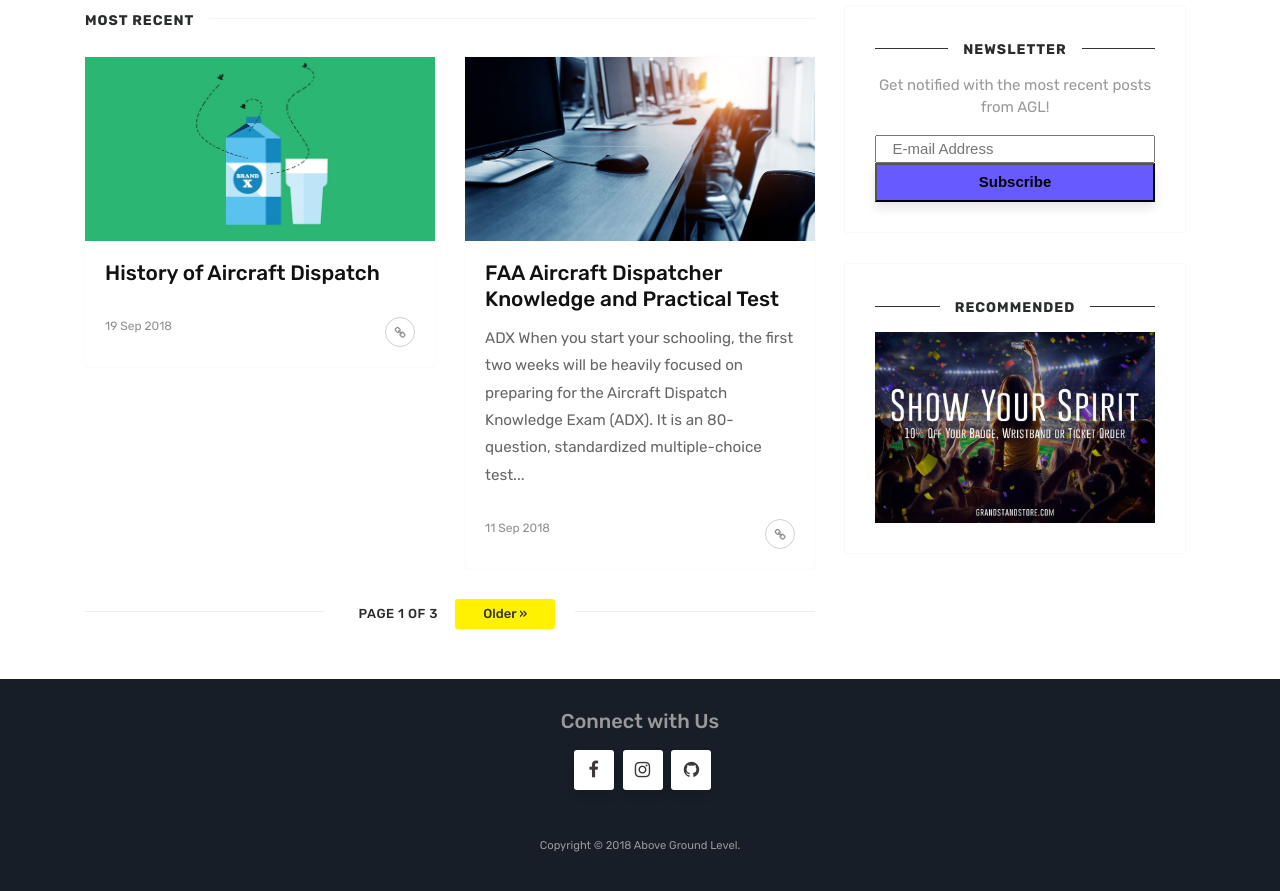
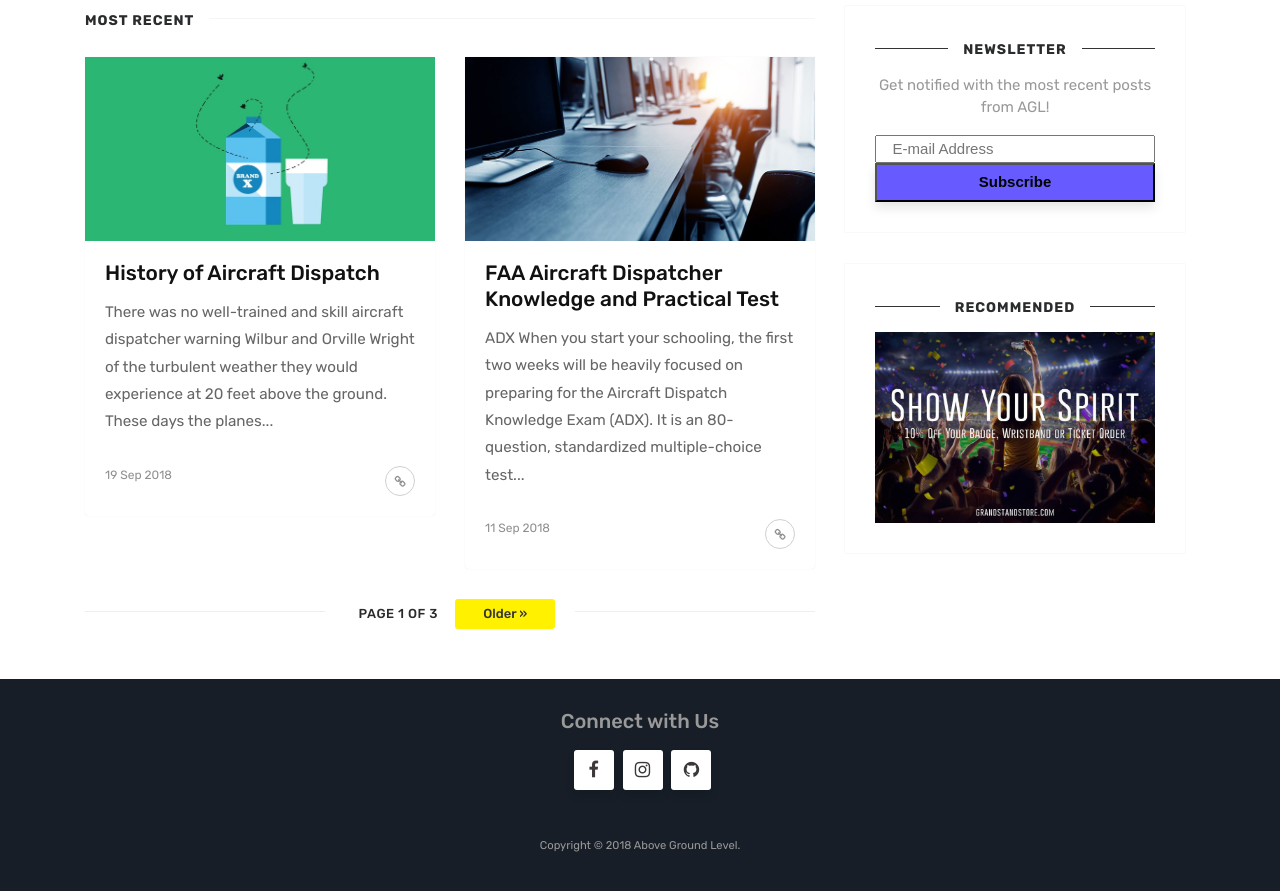
Before and after one commit to anhdeee/dx, a Jekyll site: the page built from index.html, in a window 1280 px wide and 900 px high, scrolled down 903 px. Shown: the top 891 px of the window. Built offline with Jekyll 4.4.1, drawn with Linux system fonts in a browser that asks for light colours; the list of posts is cut into pages by our own code; comment, search, counter and statistics services are not loaded; some of the changed lines change nothing that is shown.

Commit message:
Update _posts/2018-09-19-History-Of-Aircraft-Dispatch.md

```diff
--- a/_posts/2018-09-19-History-Of-Aircraft-Dispatch.md
+++ b/_posts/2018-09-19-History-Of-Aircraft-Dispatch.md
@@ -3,3 +3,10 @@ layout: post-right-sidebar
 title:  "History of Aircraft Dispatch"
 image: assets/images/6.jpg
 ---
+There was no well-trained and skill aircraft dispatcher warning Wilbur and Orville Wright of the turbulent weather they would experience at 20 feet above the ground. These days the planes are a lot bigger, a lot heavier, and filled with a lot more people. Thousands of planes are in the air as you read this. Buzzing around at thousands of feet above the ground; taking people to important places or just on holiday. Keeping those planes in the air are a system of checks, balances, and most importantly, some really talented, professional, and passionate individuals who have decided to make a career out of thin air… so to speak. All of them went through rigorous training at an aircraft dispatch school.
+
+But the very prestigious and important work that aircraft dispatchers do today all stems from humble beginnings. As with any industry, the starting point for aeronautics in general was a bit of a lawless chaos; imagine a Mad Max or Hunger Games of the sky. There were no rules or regulations, you just cranked up the propeller and hit the skies while trying not to hit other planes. Talk about winging it.
+
+Around the roaring 20’s when people began to use planes as a much more serious form of transportation, the US postal Service started using radio stations along air transportation routes. The Air Mail Act passed in 1925 and gave the post office the power to contract with airlines to carry the mail. So these postal workers began chatting to the pilots; giving them updates on the weather and providing some assistance in navigation. It wasn’t exactly what you would call high tech. It was a very basic form of communication that barely bordered on making any difference in safety. But it was the first.
+
+Aircraft dispatch schools weren’t rushing to open up just yet. It wasn’t until 1938 that the famous Civil Aeronautics Act was passed which finally mandated some simple forms of safety. Strict rules were put into place to make the skies a little less chaotic and a little friendlier and safe. This is when the first aircraft dispatcher certification came into existence. There was a new airman in town and he was there to make your flight a lot safer and increase the chance of arriving at your destination with all ten fingers and all ten toes.
```
